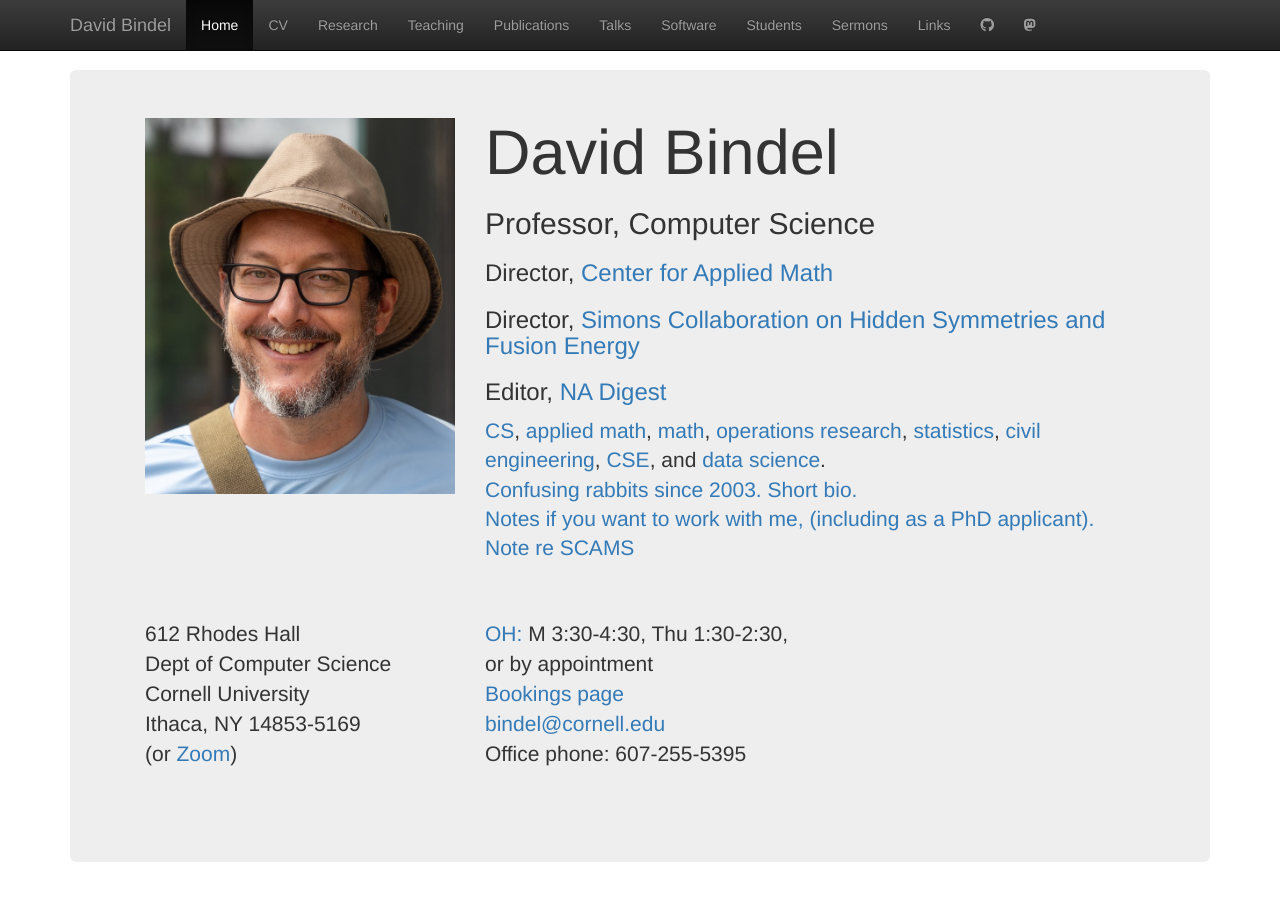
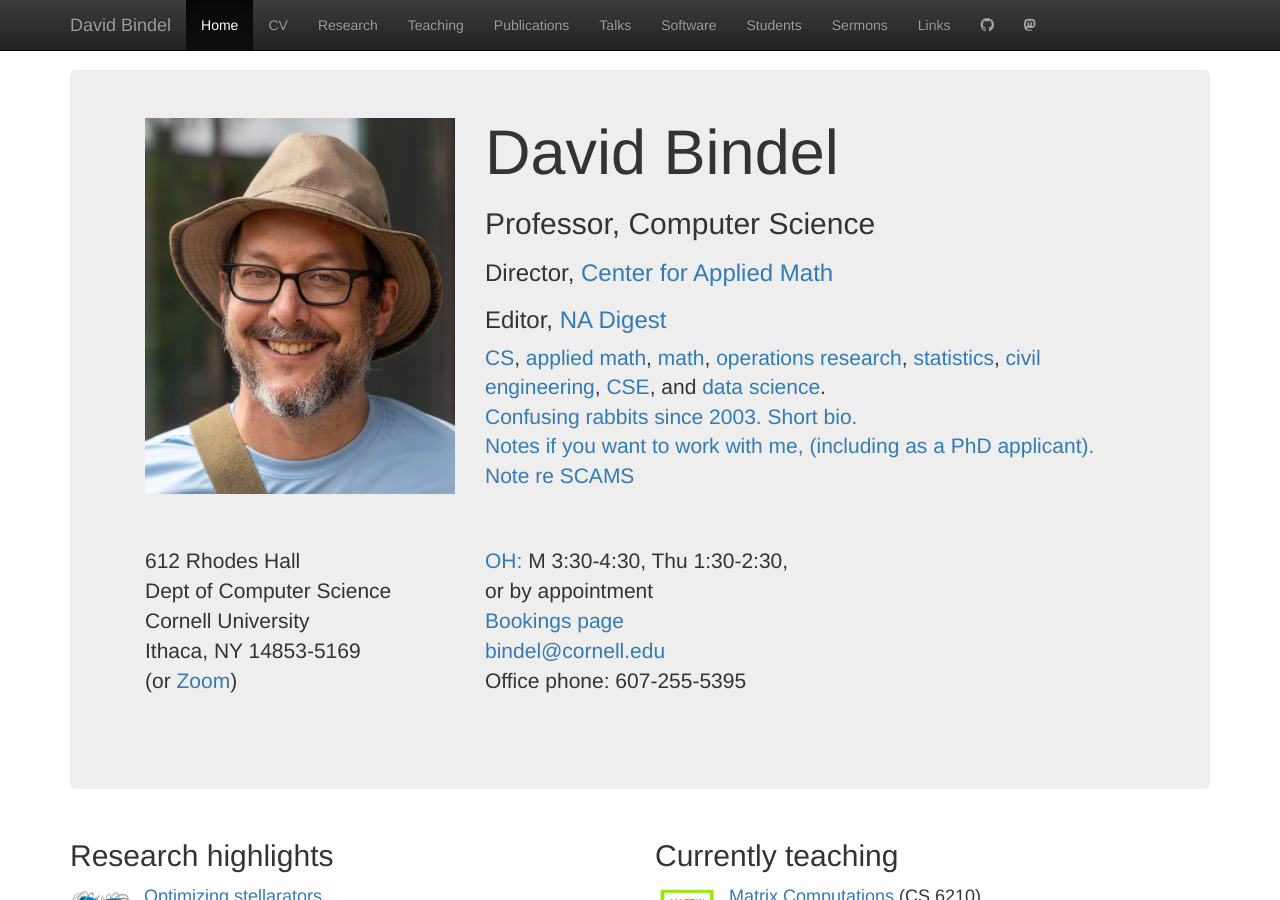
Before and after one commit to dbindel/cornell_web, a Jekyll site: the page built from index.html, in a window 1280 px wide and 900 px high. Built offline with Jekyll 4.4.1, drawn with Linux system fonts in a browser that asks for light colours; nearby versions of some CDN libraries.

Commit message:
Remove Simons director from home page.

```diff
--- a/_includes/dbindel_head.html
+++ b/_includes/dbindel_head.html
@@ -9,8 +9,6 @@
       <h2>Professor, Computer Science</h2>
       <h3>Director,
           <a href="http://www.cam.cornell.edu/">Center for Applied Math</a></h3>
-      <h3>Director,
-          <a href="https://hiddensymmetries.princeton.edu/">Simons Collaboration on Hidden Symmetries and Fusion Energy</a></h3>
       <h3>Editor,
           <a href="https://na-digest.coecis.cornell.edu/">NA Digest</a></h3>
 
```
